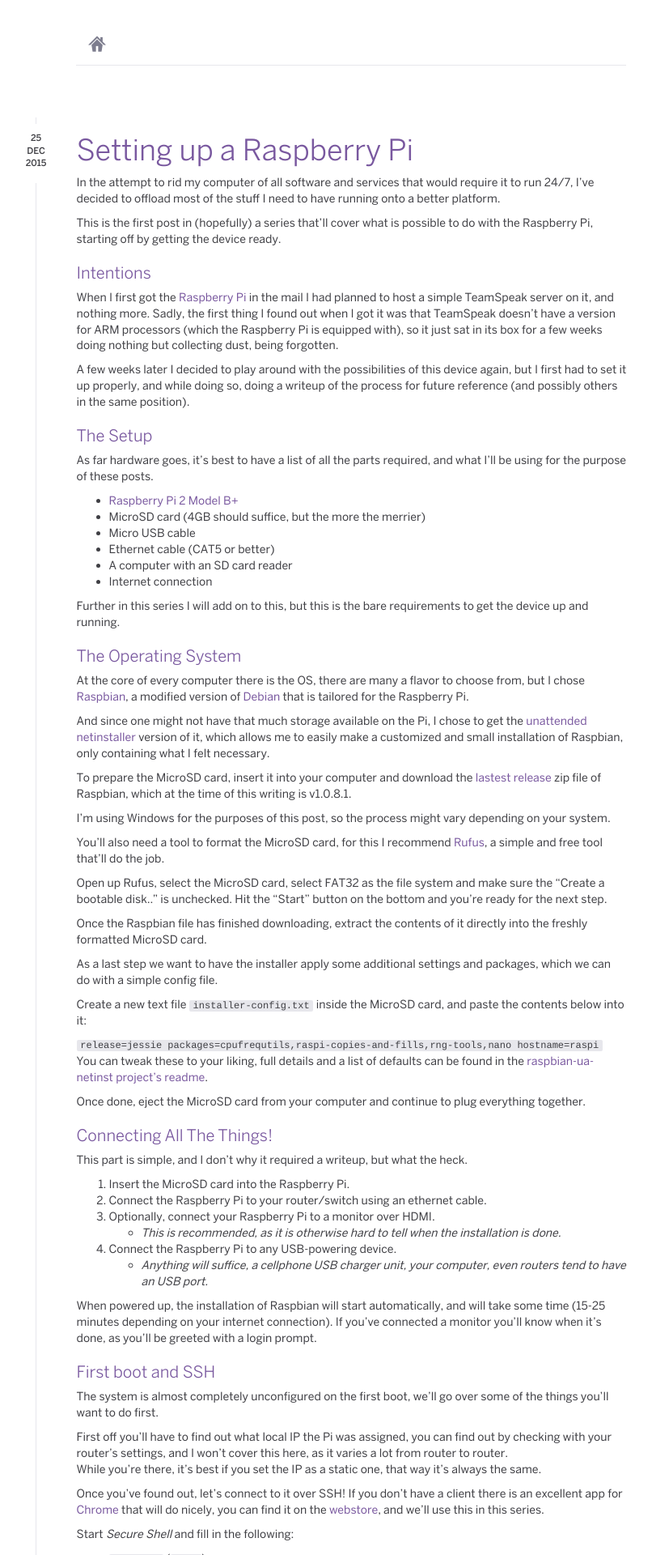
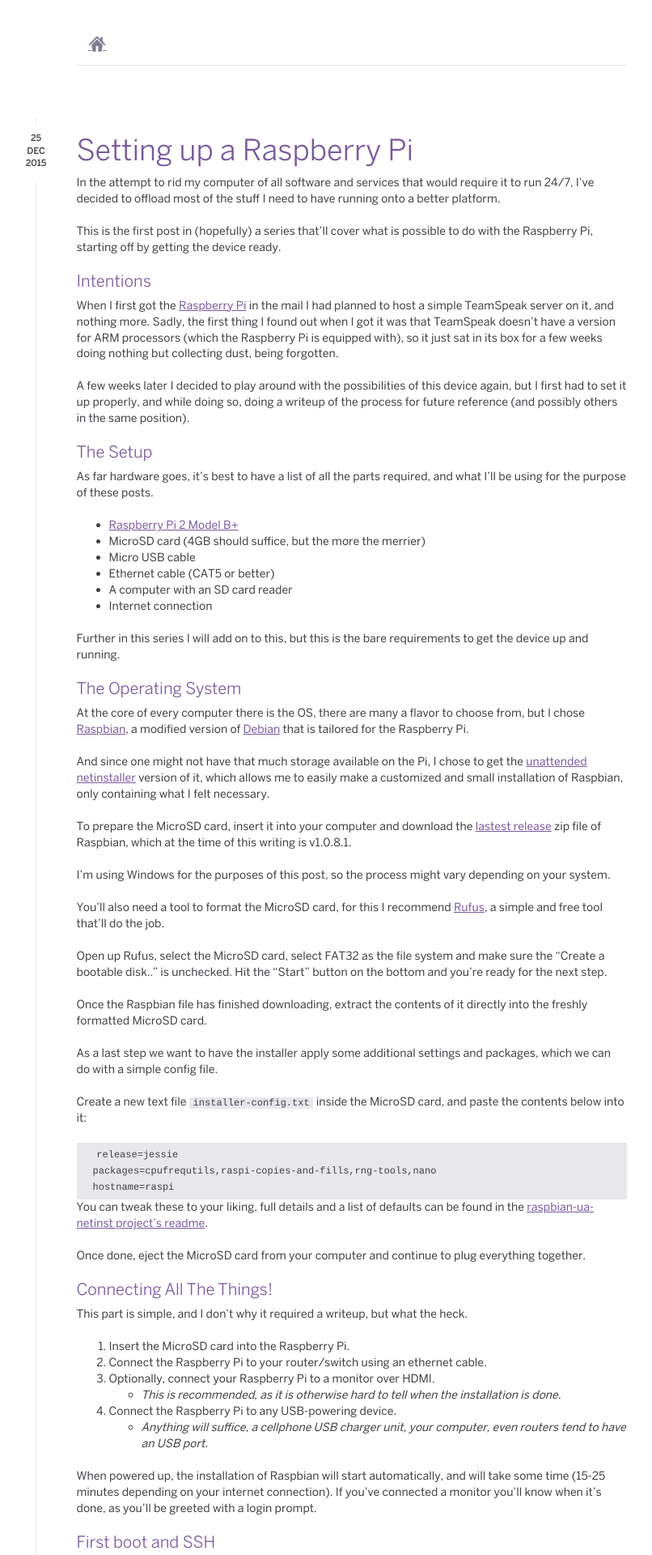
Before and after one commit to p3lim/p3lim.github.io, a Jekyll site: the page built from _posts/2015-12-25-raspbi-debian.md, in a window 1280 px wide. Shown: the top 1920 px of the page at 81% size, without its empty margins (106-912 px from the left). Built offline with Jekyll 4.4.1, drawn with Linux system fonts in a browser that asks for light colours; some of the changed text lies outside the part shown.

Commit message:
More tweaks to the post and layout

```diff
--- a/_posts/2015-12-25-raspbi-debian.md
+++ b/_posts/2015-12-25-raspbi-debian.md
@@ -98,11 +98,11 @@
 Optional: Add the hardware random number generator. You decide if you want this or not, but it improves the performance of various applications that need random numbers significantly.
 Copy/paste the following command (<kbd>Ctrl+Shift+V</kbd> in *Secure Shell* by the way) `echo 'bcm2708-rng' >> /etc/modules`.
 
-Lastly you'll want to add a new user, using root is not a good thing as it's an elevated user that has access to anything on the system.
-Type `adduser pi` (name it anything you want really), and follow the prompts.
+Lastly you'll want to add a new user, using root is not a good thing as it's an elevated user that has access to anything on the system. Type `adduser pi` (name it anything you want really), and follow the prompts.
 Lastly we'll want to give that user some privileges, such as accessing elevation to execute off-limit commands through "sudo": `adduser pi sudo`.
 
 And for good measure, restart the Pi: `sudo reboot`.
 
 And that's it, you now have a Raspberry Pi running the latest version of Raspbian, ready for your every need.
+
 I'll cover some examples of what you can use the Pi for in the following posts.
--- a/assets/css/base.scss
+++ b/assets/css/base.scss
@@ -87,7 +87,6 @@
 
 a {
 	color: $color-purple;
-	text-decoration: none;
 
 	&:hover, &:focus {
 		color: $color-purple-dark;
@@ -150,12 +149,12 @@
 	}
 
 	p {
-		margin: 0 0 10px;
+		margin: 0 0 20px;
 	}
 
 	ul, ol {
 		margin-top: 0;
-		margin-bottom: 10px;
+		margin-bottom: 20px;
 	}
 
 	ul ul, ul ol, ol ul, ol ol {
@@ -176,7 +175,7 @@
 	kbd {
 		font-family: $font-code;
 		font-size: 11px;
-		padding: 3px 5px;
+		padding: 1px 4px;
 		margin: 0 2px;
 		vertical-align: middle;
 		border: 1px solid $color-border-dark;
@@ -186,12 +185,16 @@
 		white-space: nowrap;
 	}
 
+	pre {
+		background-color: $color-border;
+		padding: 5px 20px;
+	}
+
 	code {
 		font-family: $font-code;
 		font-size: 12px;
 		background-color: $color-border;
 		border-radius: 2px;
-		white-space: nowrap;
 
 		&:before, &:after {
 			letter-spacing: -0.2em;
```
